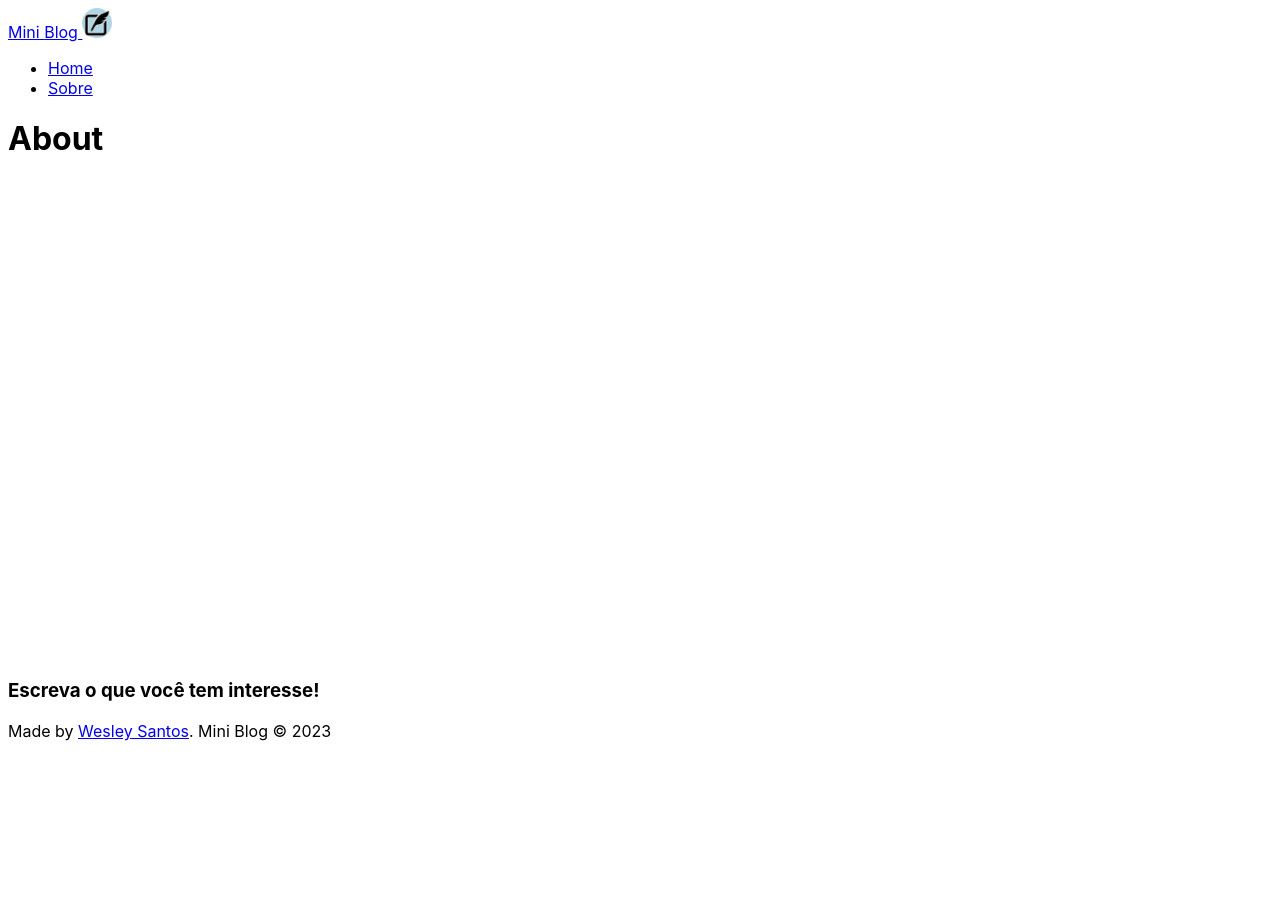
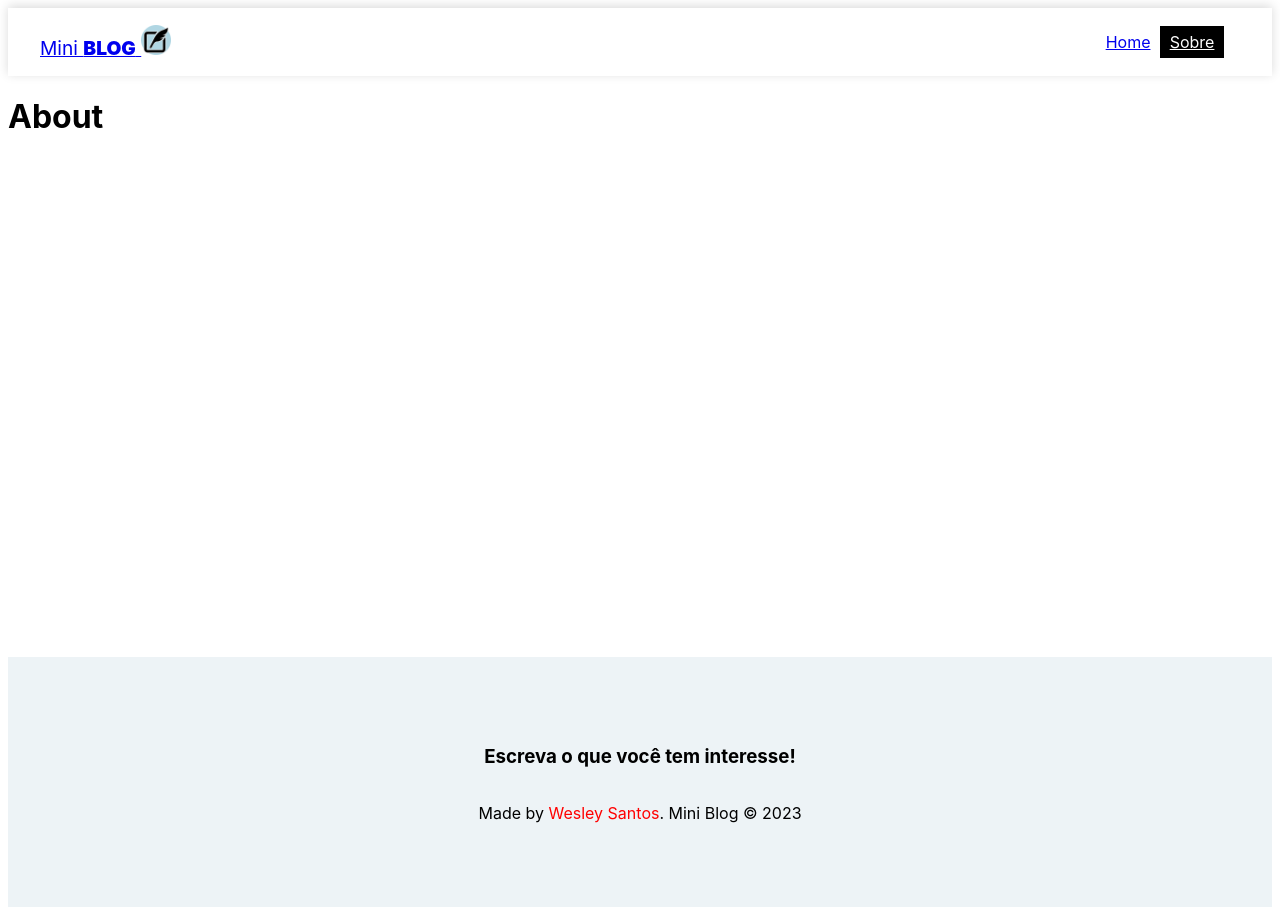
Before and after one commit to TitanCodeXD/Mini-Blog, a React (Vite) app: page /about in a window 1280 px wide. Before the commit the page ends 800 px from the top, so only its background shows below. Built offline with nearby package versions, Linux system fonts and the light colour scheme.

Commit message:
CSS do Navbar e do Footer

```diff
--- a/src/components/Footer/Footer.jsx
+++ b/src/components/Footer/Footer.jsx
@@ -7,7 +7,7 @@
 const Footer = () => {
 
   return (
-    <footer>
+    <footer className = {styles.footer}>
         <h3>Escreva o que você tem interesse!</h3>
         <p>Made by <a href = "https://portfolio-wesley-santos.netlify.app" target="_blank">Wesley Santos</a>. Mini Blog &copy; 2023</p>
     </footer>
--- a/src/components/Footer/Footer.module.css
+++ b/src/components/Footer/Footer.module.css
@@ -0,0 +1,18 @@
+.footer {
+    height: 250px;
+    display: flex;
+    flex-direction: column;
+    align-items: center;
+    justify-content: center;
+    background-color: #edf3f6;
+}
+
+.footer a {
+    text-decoration: none;
+    color: red;
+}
+
+.footer a:hover{
+    transition: 0.3s;
+    color: blue;
+}
--- a/src/components/Navbar/Navbar.jsx
+++ b/src/components/Navbar/Navbar.jsx
@@ -9,15 +9,15 @@
 const Navbar = () => {
 
   return (
-    <nav>
-    <NavLink to = "/">Mini <pan>Blog</pan> <img src = {Logo} alt = "Logo Mini Blog" height="30px" width="30px"></img></NavLink>
-    <ul>
+    <nav className = {styles.navbar}>
+    <NavLink to = "/" className = {styles.brand}>Mini <span>Blog</span> <img src = {Logo} alt = "Logo Mini Blog" height="30px" width="30px"></img></NavLink>
+    <ul className = {styles.links_list}>
         <li>
-            <NavLink to = "/">Home</NavLink>
+            <NavLink to = "/" className={({isActive}) => (isActive ? styles.active : '')}>Home</NavLink>
         </li>
 
         <li>
-            <NavLink to = "/about">Sobre</NavLink>
+            <NavLink to = "/about" className={({isActive}) => (isActive ? styles.active : '')}>Sobre</NavLink>
         </li>
     </ul>
     </nav>
--- a/src/components/Navbar/Navbar.module.css
+++ b/src/components/Navbar/Navbar.module.css
@@ -0,0 +1,35 @@
+.navbar {
+    display: flex;
+    box-shadow: rgba(0,0,0, .15) 0px -2px 10px 0px;
+    justify-content: space-between;
+    align-items: center;
+    padding: .5em 2em;
+}
+
+.brand {
+    font-size: 1.2em;
+}
+
+.brand span {
+    font-weight: 900;
+    text-transform: uppercase;
+
+}
+
+.links_list {
+    display: flex;
+    list-style: none;
+}
+
+.links_list {
+    margin-right: 1em;
+}
+
+.links_list li a {
+    padding: .4em .6em;
+}
+
+.active {
+    background-color: black;
+    color: white;
+}
```
Also changed, not shown: src/index.css (line endings or trailing spaces).
